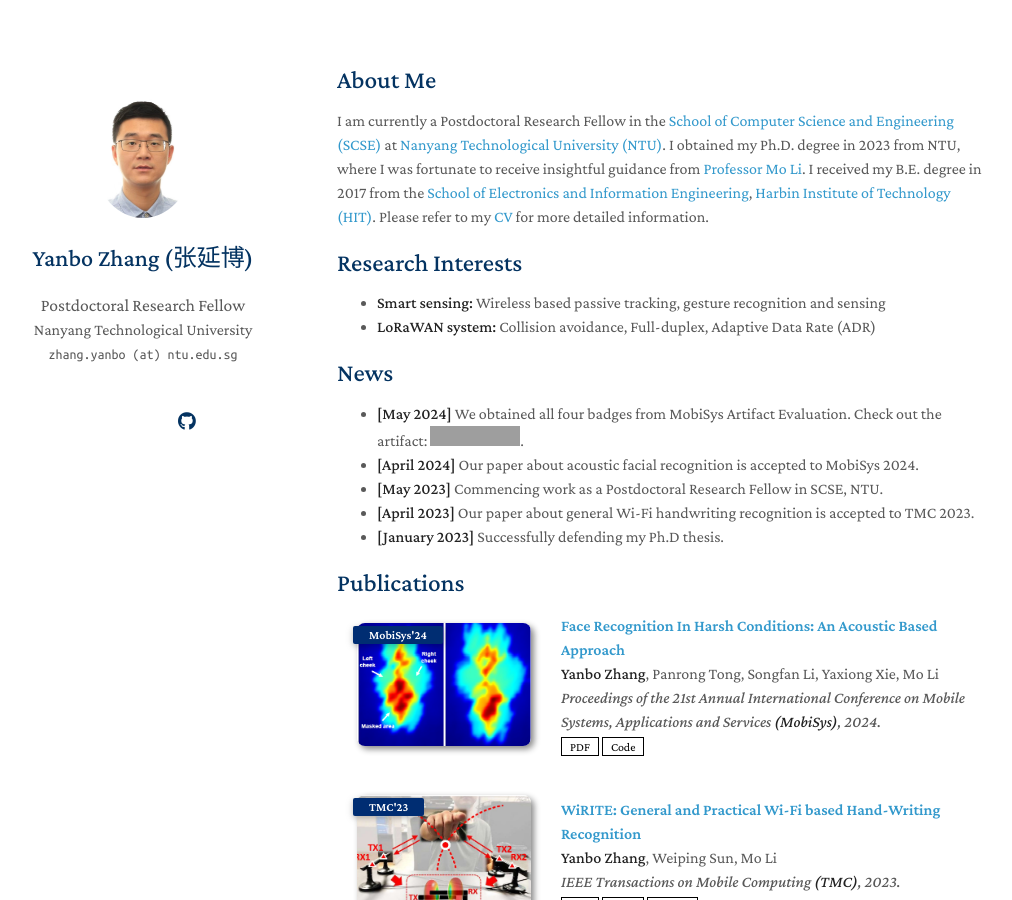
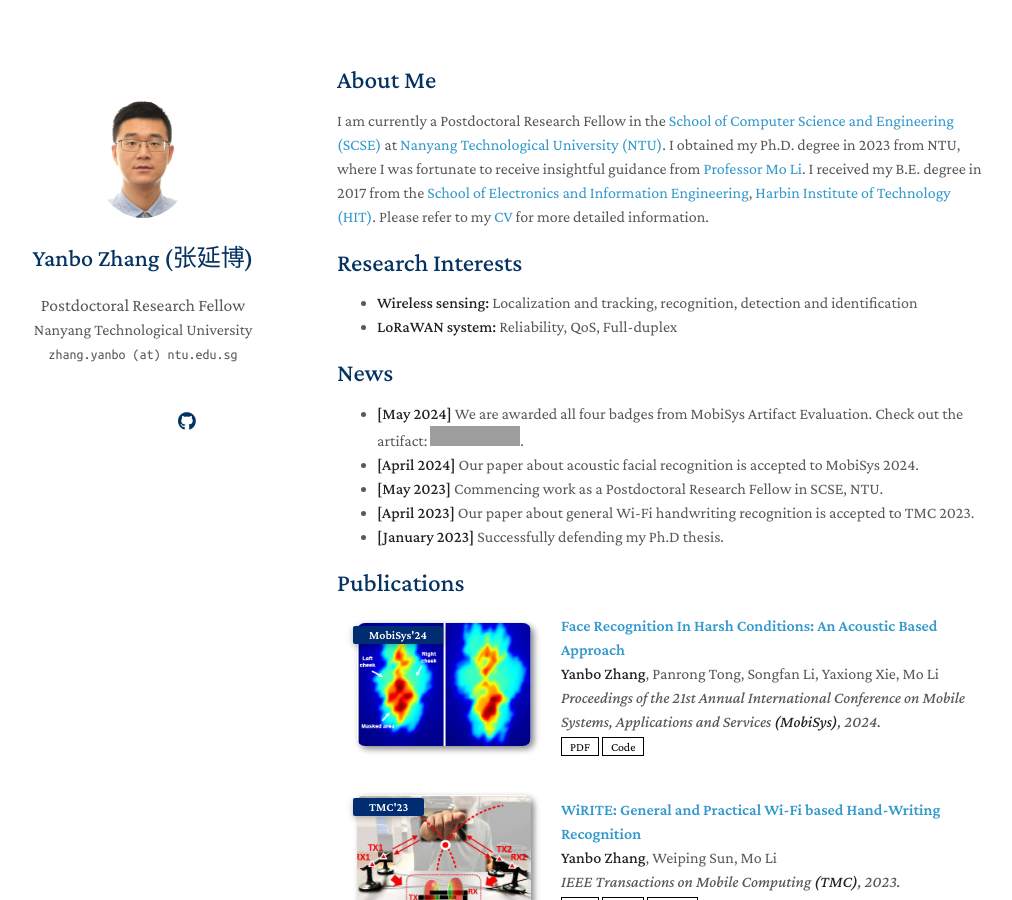
Before and after one commit to yanbozhang003/yanbozhang003.github.io, a Jekyll site: the page built from index.md, in a window 1280 px wide and 900 px high. Shown: the whole window, without its empty margins (133-1145 px from the left). Built offline with Jekyll 4.4.1, drawn with Linux system fonts in a browser that asks for light colours; nearby versions of some CDN libraries; a style sheet for code colours, icons or effects is not loaded; our own code applies the rules of GitHub Pages for plain Markdown files; grey boxes are pictures that could not be loaded.

Commit message:
Update index.md

```diff
--- a/index.md
+++ b/index.md
@@ -12,12 +12,12 @@
 
 ## Research Interests
 
-- **Smart sensing:** Wireless based passive tracking, gesture recognition and sensing
-- **LoRaWAN system:** Collision avoidance, Full-duplex, Adaptive Data Rate (ADR)
+- **Wireless sensing:** Localization and tracking, recognition, detection and identification
+- **LoRaWAN system:** Reliability, QoS, Full-duplex
 <!-- - **Reconfigurable Intelligent Surface (RIS):** Antenna design and system optimization -->
 
 ## News
-- **[May 2024]** We obtained all four badges from MobiSys Artifact Evaluation. Check out the artifact: [![DOI](https://zenodo.org/badge/DOI/10.5281/zenodo.11094213.svg)](https://doi.org/10.5281/zenodo.11094213).
+- **[May 2024]** We are awarded all four badges from MobiSys Artifact Evaluation. Check out the artifact: [![DOI](https://zenodo.org/badge/DOI/10.5281/zenodo.11094213.svg)](https://doi.org/10.5281/zenodo.11094213).
 - **[April 2024]** Our paper about acoustic facial recognition is accepted to MobiSys 2024.
 - **[May 2023]** Commencing work as a Postdoctoral Research Fellow in SCSE, NTU.
 - **[April 2023]** Our paper about general Wi-Fi handwriting recognition is accepted to TMC 2023.
```
